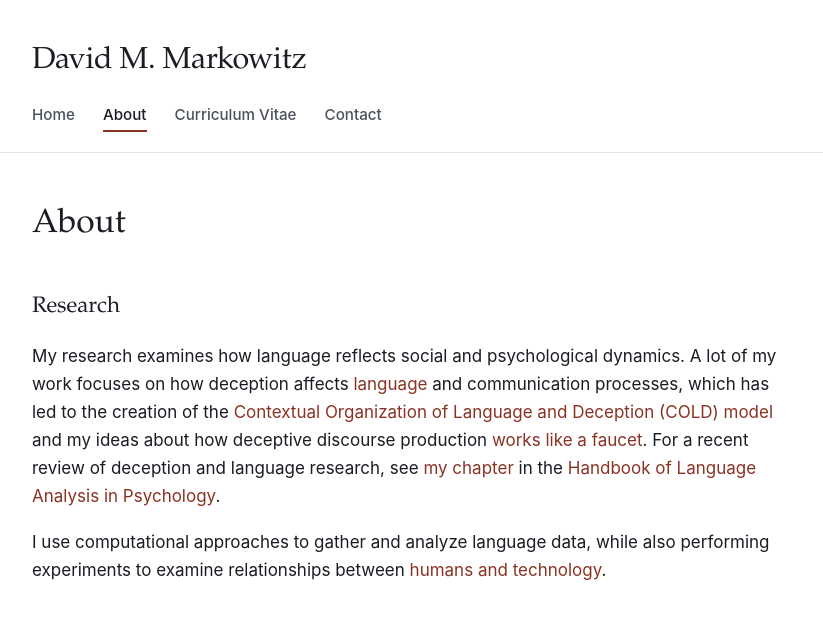
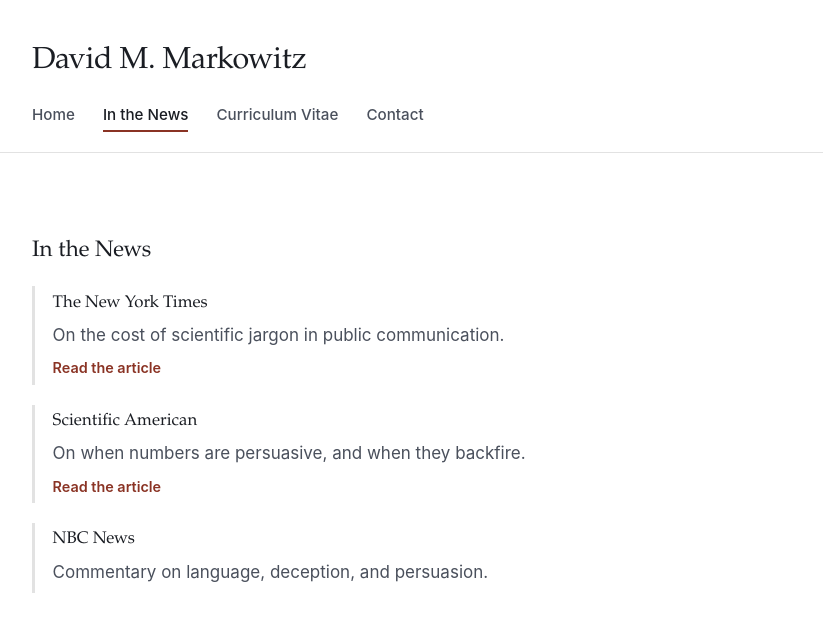
Before and after one commit to davemarkowitz/davidmarkowitz-website, a plain HTML site: page about.html in a window 1280 px wide. Shown: the top 617 px of the page, without its empty margins (142-965 px from the left). Drawn offline with Linux system fonts and the light colour scheme.

Commit message:
Rename About to In the News, remove Research section

```diff
--- a/about.html
+++ b/about.html
@@ -3,8 +3,8 @@
 <head>
 <meta charset="utf-8">
 <meta name="viewport" content="width=device-width, initial-scale=1">
-<title>About | David M. Markowitz</title>
-<meta name="description" content="About David M. Markowitz: research on language, deception, and the COLD model.">
+<title>In the News | David M. Markowitz</title>
+<meta name="description" content="Media coverage of David M. Markowitz's research on language, deception, and persuasion.">
 <link rel="stylesheet" href="styles.css">
 <link rel="icon" href="data:,">
 </head>
@@ -15,7 +15,7 @@
     <h1 class="site-title">David M. Markowitz</h1>
     <nav class="site-nav">
       <a href="index.html">Home</a>
-      <a href="about.html" class="active">About</a>
+      <a href="about.html" class="active">In the News</a>
       <a href="cv.html">Curriculum Vitae</a>
       <a href="contact.html">Contact</a>
     </nav>
@@ -23,14 +23,6 @@
 </header>
 
 <main>
-  <h1>About</h1>
-  <div class="prose">
-    <h2>Research</h2>
-    <p>My research examines how language reflects social and psychological dynamics. A lot of my work focuses on how deception affects <a href="https://journals.sagepub.com/doi/full/10.1177/0261927X20949594" target="_blank" rel="noopener">language</a> and communication processes, which has led to the creation of the <a href="https://academic.oup.com/hcr/article/48/1/158/6423102" target="_blank" rel="noopener">Contextual Organization of Language and Deception (COLD) model</a> and my ideas about how deceptive discourse production <a href="https://www.sciencedirect.com/science/article/abs/pii/S0732118X19302703" target="_blank" rel="noopener">works like a faucet</a>. For a recent review of deception and language research, see <a href="https://www.davidmarkowitz.org/_files/ugd/8b9747_447d0ef0e8314c9382208e8edb50b2ab.pdf" target="_blank" rel="noopener">my chapter</a> in the <a href="https://www.guilford.com/books/Handbook-of-Language-Analysis-in-Psychology/Dehghani-Boyd/9781462548439" target="_blank" rel="noopener">Handbook of Language Analysis in Psychology</a>.</p>
-
-    <p>I use computational approaches to gather and analyze language data, while also performing experiments to examine relationships between <a href="https://journals.plos.org/plosone/article?id=10.1371/journal.pone.0224464" target="_blank" rel="noopener">humans and technology</a>.</p>
-  </div>
-
   <h2>In the News</h2>
   <ul class="news-list">
     <li>
```
Also changed, not shown: contact.html (+1 -1 lines), cv.html (+1 -1 lines), index.html (+1 -1 lines).
